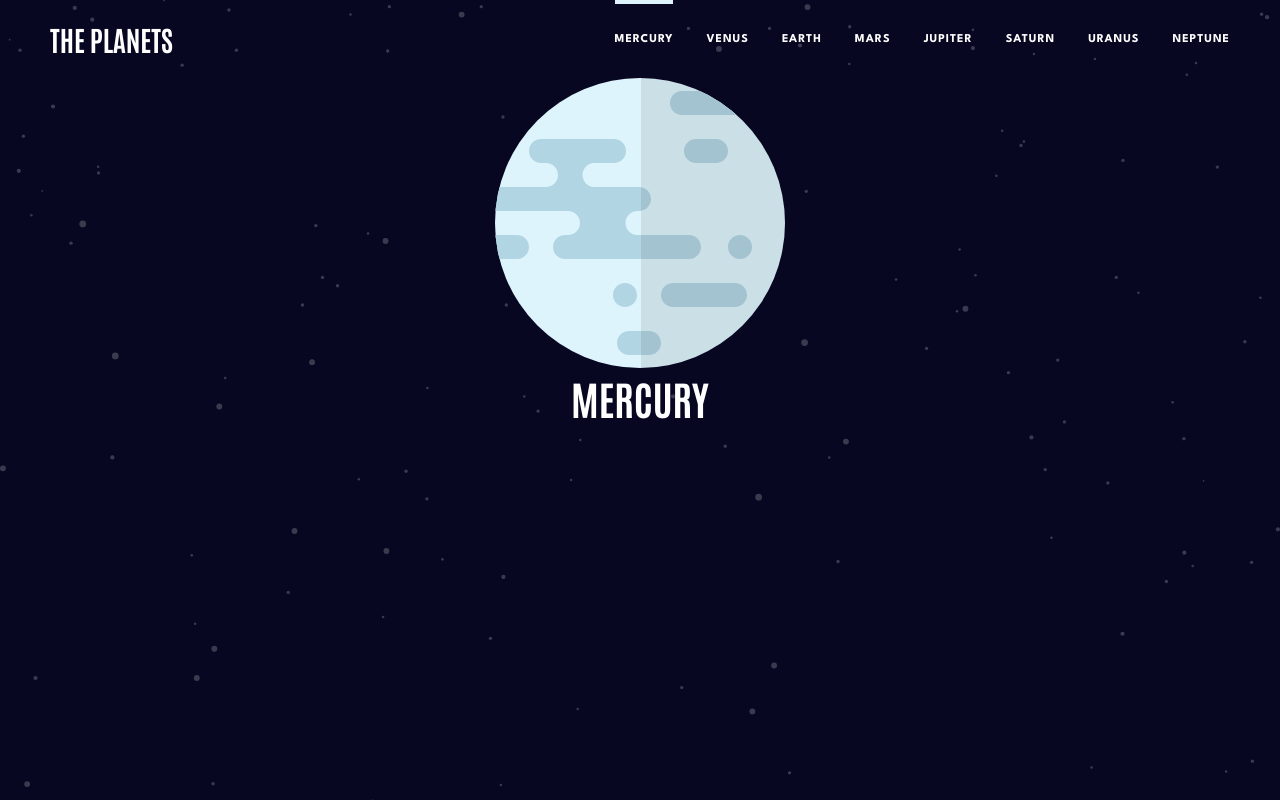
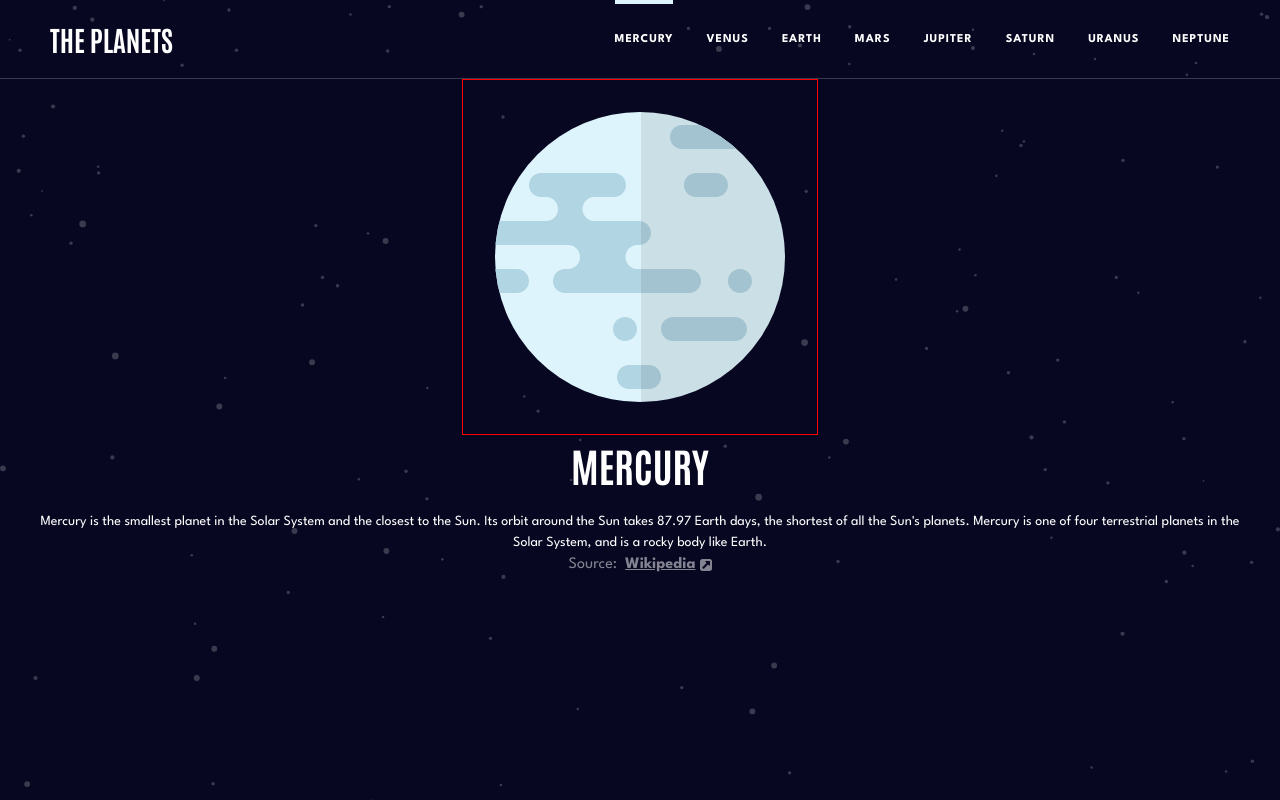
Before and after one commit to MatildaMared/practice__planet-facts, a Next.js app: page /mercury in a window 1280 px wide. Built offline with nearby package versions, Linux system fonts and the light colour scheme.

Commit message:
add initial planet data

```diff
--- a/components/PlanetInfo.tsx
+++ b/components/PlanetInfo.tsx
@@ -1,6 +1,7 @@
 import React from "react";
 import { Planet } from "../models/Planet";
 import styled from "styled-components";
+import IconSource from "./../public/assets/icon-source.svg";
 
 interface Props {
 	planetData: Planet;
@@ -10,8 +11,18 @@ const PlanetInfo = ({ planetData }: Props) => {
 	console.log(planetData);
 	return (
 		<Container>
-			<PlanetImage src={planetData.images.planet} />
+			<ImageWrapper>
+				<PlanetImage src={planetData.images.planet} />
+			</ImageWrapper>
 			<Heading>{planetData.name}</Heading>
+			<Text>{planetData.overview.content}</Text>
+			<Source>
+				Source:{" "}
+				<Link href={planetData.overview.source} target="blank">
+					Wikipedia
+					<IconSource />
+				</Link>
+			</Source>
 		</Container>
 	);
 };
@@ -27,11 +38,45 @@ const Heading = styled.h1`
 	font-size: 2.5rem;
 	font-family: var(--font-secondary);
 	text-transform: uppercase;
+	margin-bottom: 16px;
+`;
+
+const ImageWrapper = styled.figure`
+	padding: 2rem;
+	display: flex;
+	justify-content: center;
+	border: 1px solid red;
 `;
 
 const PlanetImage = styled.img`
-	max-width: 90%;
+	width: auto;
 	height: auto;
 `;
 
+const Text = styled.p`
+	font-size: 0.875rem;
+	margin-inline: 24px;
+	text-align: center;
+`;
+
+const Source = styled.p`
+	color: var(--color-gray-light);
+	display: flex;
+	align-items: center;
+	gap: 8px;
+`;
+
+const Link = styled.a`
+	display: flex;
+	color: var(--color-gray-light);
+	font-weight: bold;
+	align-items: center;
+	gap: 4px;
+	transition: all 0.2s;
+
+	&:hover {
+		color: var(--color-gray);
+	}
+`;
+
 export default PlanetInfo;
--- a/styles/variables.ts
+++ b/styles/variables.ts
@@ -7,7 +7,8 @@ export const Variables = createGlobalStyle`
 
         --color-background: hsl(240, 67%, 8%);
 
-        --color-gray-light: #97979760;
+        --color-gray: #38384F;
+        --color-gray-light: #838391;
 
         --color-mercury: #DEF4FC;
         --color-venus: #F7CC7F;
```
